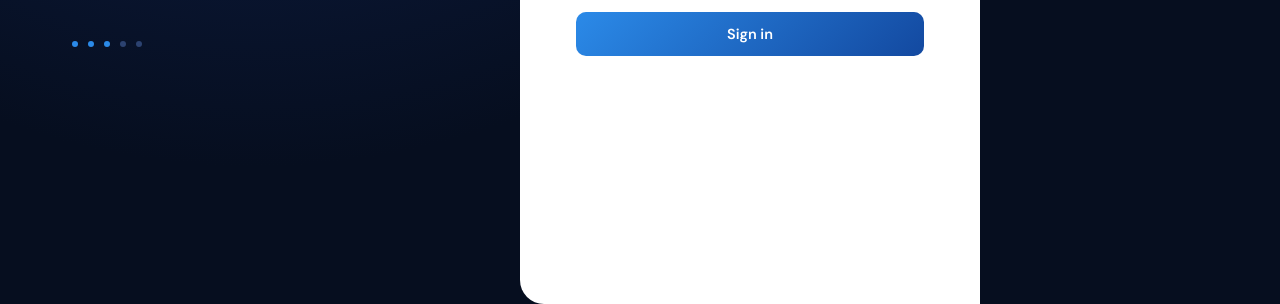
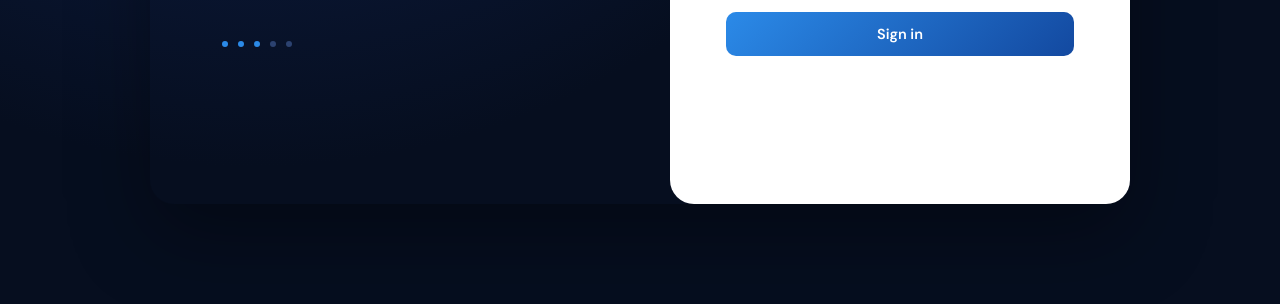
Before and after one commit to teamgcaind/gcachatlive, a plain HTML site: page index.html in a window 1280 px wide. Shown: the part 496-800 px from the top of the page. Drawn offline with nearby package versions, Linux system fonts and the light colour scheme.

Commit message:
Add files via upload

```diff
--- a/index.html
+++ b/index.html
@@ -24,9 +24,20 @@
     font-family:'DM Sans',sans-serif;
     min-height:100vh;
     display:flex;
+    align-items:center;
+    justify-content:center;
     background:var(--navy);
     background-image:radial-gradient(circle at 20% -10%, #12275C 0%, var(--navy) 55%);
     color:#fff;
+  }
+  .login-wrap{
+    display:flex;
+    width:100%;
+    max-width:980px;
+    min-height:600px;
+    box-shadow:0 30px 80px rgba(0,0,0,.35);
+    border-radius:24px;
+    overflow:hidden;
   }
   .side{
     flex:1;
@@ -143,7 +154,7 @@
     line-height:1.5;
   }
   @media(max-width:820px){
-    body{flex-direction:column;}
+    .login-wrap{flex-direction:column;max-width:460px;}
     .side{max-width:100%;padding:40px 28px 20px;}
     .panel{max-width:100%;border-radius:24px 24px 0 0;padding:36px 28px;}
     h1{font-size:26px;}
@@ -152,6 +163,7 @@
 </head>
 <body>
 
+<div class="login-wrap">
 <div class="side">
   <div class="brand">
     <div class="mark">G</div>
@@ -184,6 +196,7 @@
     <button type="submit" class="submit" id="submitBtn">Sign in</button>
     <div class="error" id="errorBox"></div>
   </form>
+</div>
 </div>
 
 <script>
```
